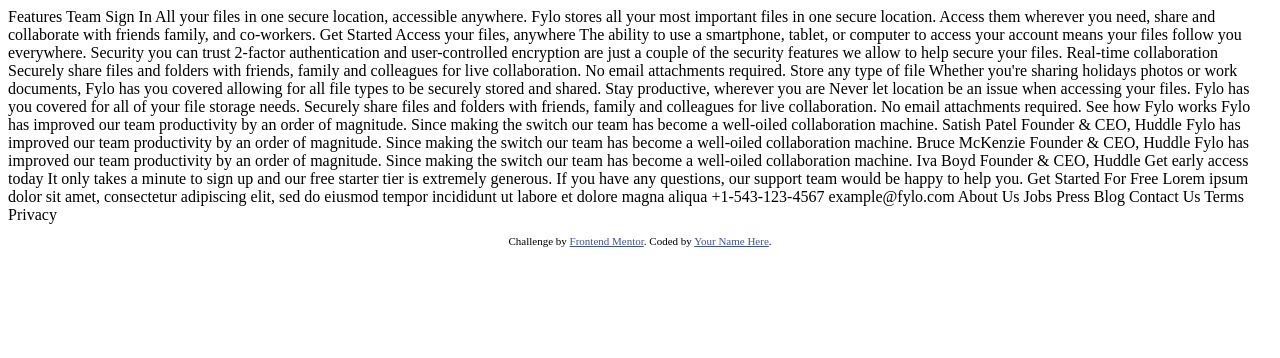
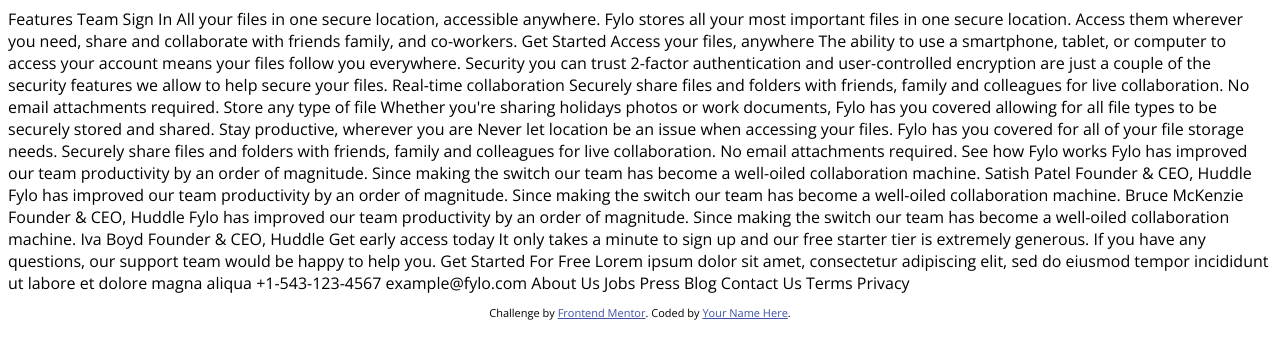
Before and after one commit to nicogithub05/fylo-landing-page, a plain HTML site: page index.html in a window 1280 px wide. Drawn offline with nearby package versions, Linux system fonts and the light colour scheme.

Commit message:
variables css definidas

```diff
--- a/index.html
+++ b/index.html
@@ -5,7 +5,10 @@
   <meta name="viewport" content="width=device-width, initial-scale=1.0"> <!-- displays site properly based on user's device -->
 
   <link rel="icon" type="image/png" sizes="32x32" href="./images/favicon-32x32.png">
-
+  <link rel="preconnect" href="https://fonts.googleapis.com">
+  <link rel="preconnect" href="https://fonts.gstatic.com" crossorigin>
+  <link href="https://fonts.googleapis.com/css2?family=Open+Sans:ital,wght@0,400;0,700;1,400;1,700&family=Raleway:ital,wght@0,400;0,700;1,400;1,700&display=swap" rel="stylesheet">
+  <link rel="stylesheet" href="main.css">
   <title>Frontend Mentor | Fylo landing page with dark theme and features grid</title>
 
   <!-- Feel free to remove these styles or customise in your own stylesheet 👍 -->
@@ -14,7 +17,7 @@
     .attribution a { color: hsl(228, 45%, 44%); }
   </style>
 </head>
-<body>
+<body class="body">
   Features
   Team
   Sign In
--- a/main.css
+++ b/main.css
@@ -0,0 +1,25 @@
+/* variables */
+:root{
+    /*Colores*/
+    --cyan:  hsl(176, 68%, 64%);
+    --azul: hsl(198, 60%, 50%);
+    --rojo: hsl(0, 100%, 63%);
+    --blanco: #FFF;
+    --negro: #000;
+
+
+    /*Tipografías*/
+    --font_size: 14px;
+    --headings: 'Raleway', sans-serif;
+    --body: 'Open Sans', sans-serif;
+
+
+    /* Medidas */
+    --movil: 375px;
+    --desktop: 1440px;
+}
+
+
+.body {
+    font-family: var(--body);
+}
```
